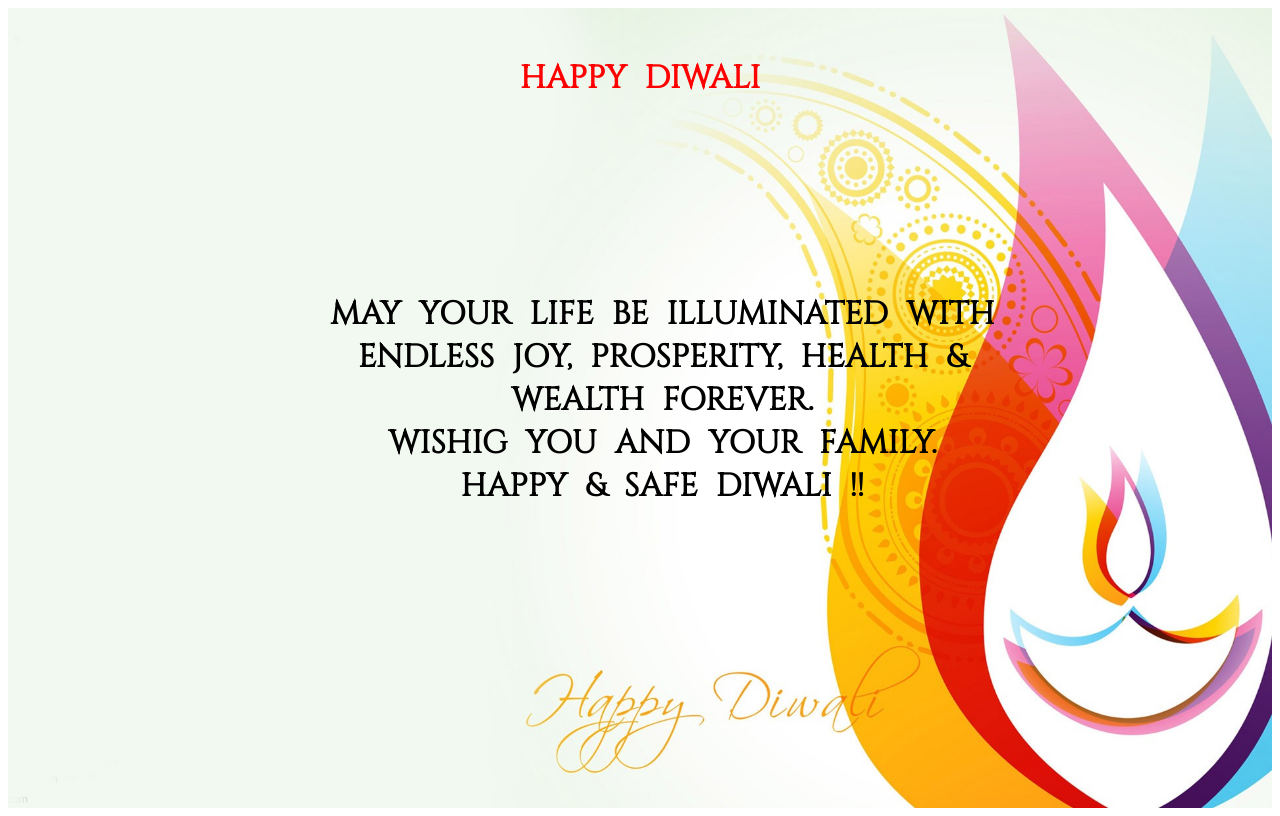
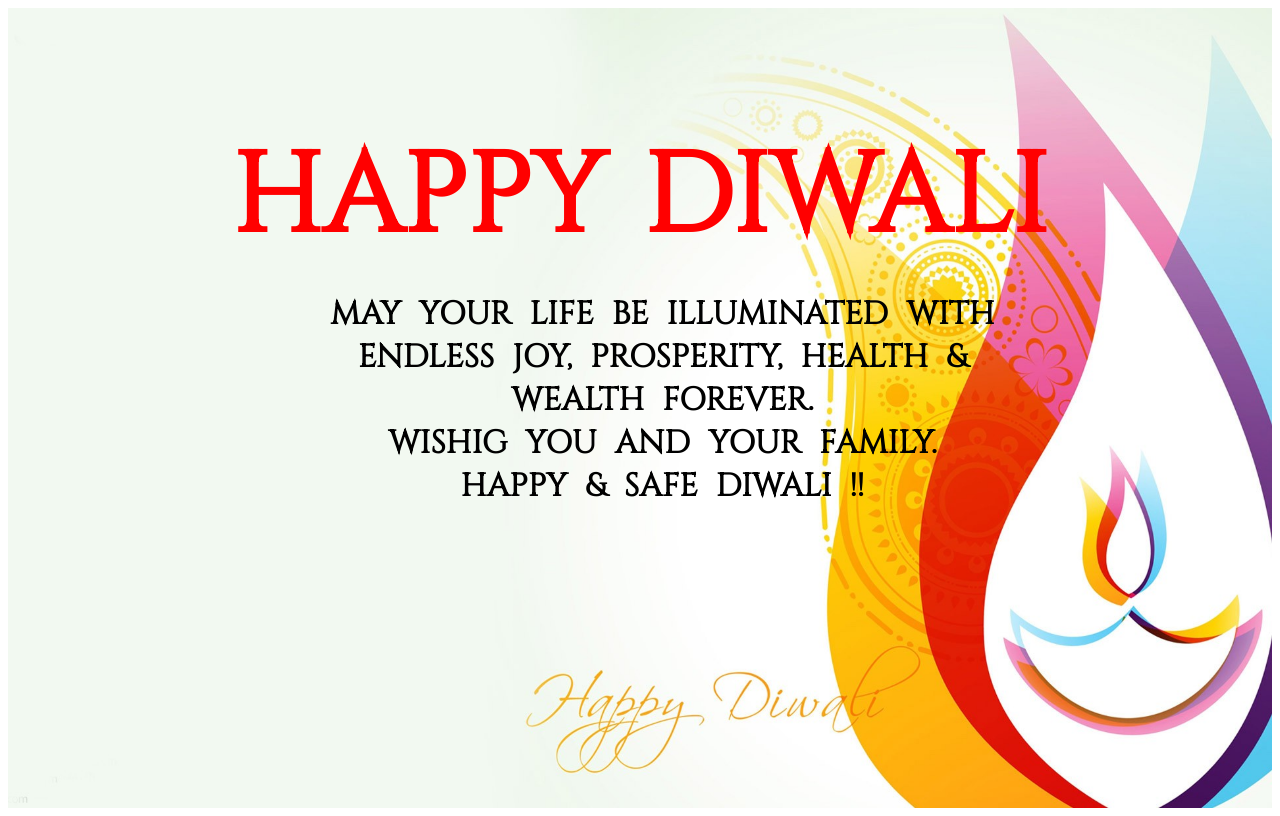
Before and after one commit to edfasenapati/senapatibabu.in, a plain HTML site: page diwali.html in a window 1280 px wide. Drawn offline with Linux system fonts and the light colour scheme; a web font is replaced by a local one.

Commit message:
Update style1.css

```diff
--- a/style1.css
+++ b/style1.css
@@ -19,7 +19,7 @@ header{
 header h2{
 	text-align: center;
 	word-spacing: 10px;
-	font-size: 2em;
+	font-size: 7em;
 	font-weight: 800;
 	animation:  ganpatiji 1s infinite;
 }
```
